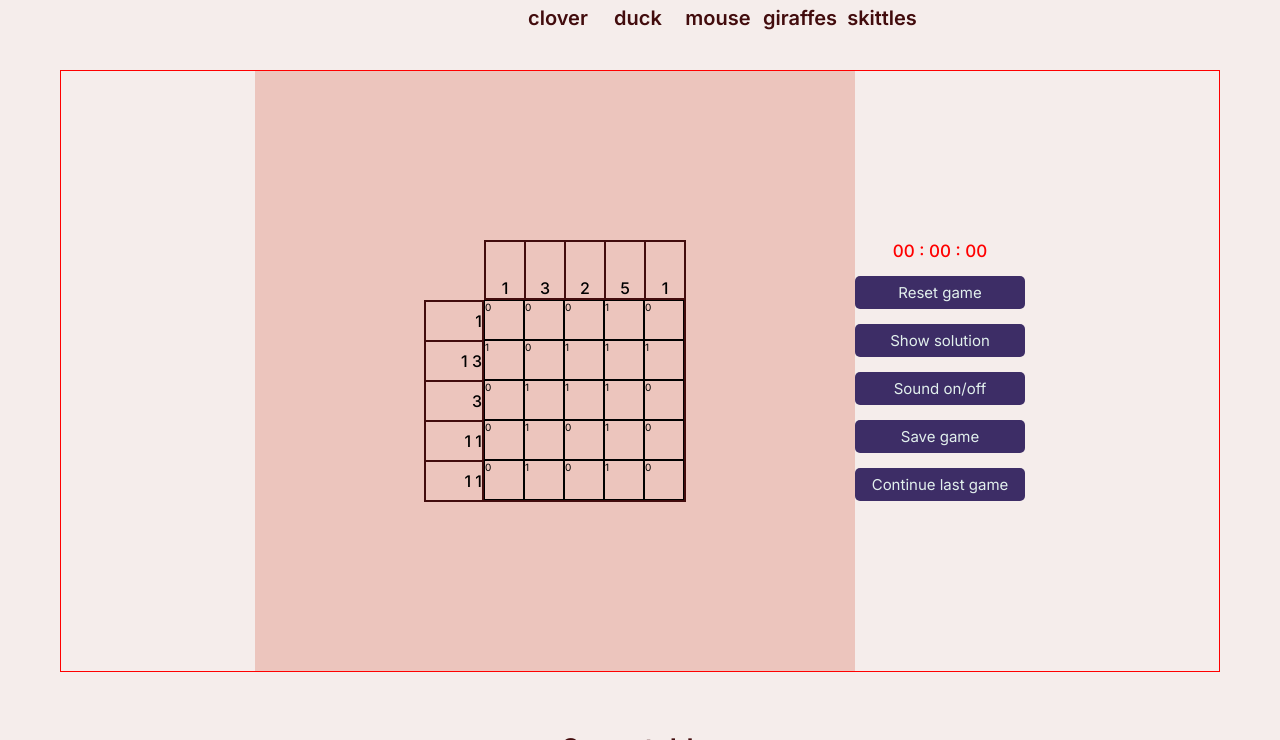
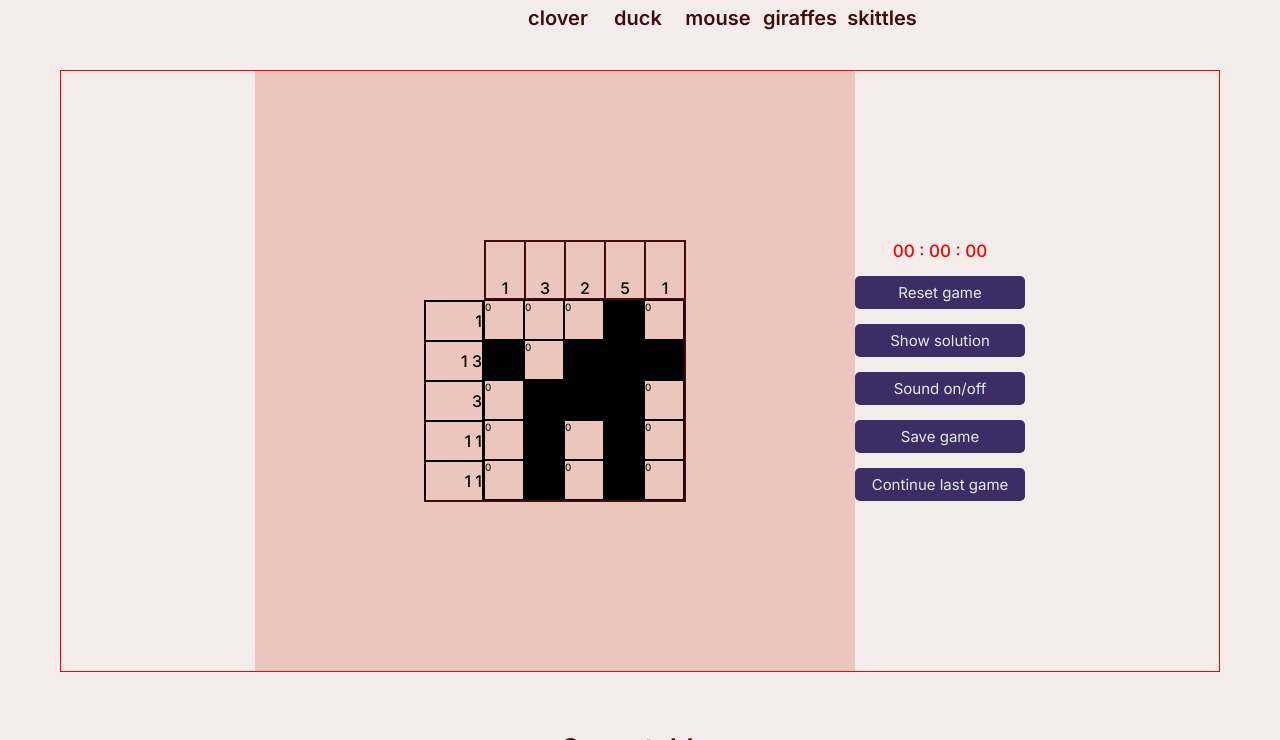
Before and after one commit to Ihar-Batura/Nonograms, a website built with webpack: page src/index.html in a window 1280 px wide. Both pictures are taken after a click on the button "Show solution". Shown: the part 501-1241 px from the top of the page. Built offline with nearby package versions, Linux system fonts and the light colour scheme.

Commit message:
feat: add function show solution

```diff
--- a/src/index.js
+++ b/src/index.js
@@ -541,3 +541,18 @@ function markCell() {
     })
   );
 }
+
+/* SHOW SOLUTION */
+
+const solutionBtn = document.querySelector('.solution');
+
+solutionBtn.addEventListener('click', () => {
+  gameField.innerHTML = ''; // очишает поле для игры
+  createGameField(gameNow); //отрисовывает этот же уровень
+  const cells = document.querySelectorAll('.cell');
+  cells.forEach((cell) => {
+    if (cell.innerText === '1') {
+      cell.classList.add('fill');
+    }
+  });
+});
--- a/src/style.css
+++ b/src/style.css
@@ -520,11 +520,11 @@ span.prompt {
 }
 
 .row-border {
-  border-top: 2px solid var(--clr-body-text-light);
+  border-top: 2px solid black;
 }
 
 .cell-border {
-  border-left: 2px solid var(--clr-body-text-light);
+  border-left: 2px solid black;
 }
 
 .row-prompt {
@@ -537,7 +537,7 @@ span.prompt {
   min-width: 60px;
   height: 40px;
   text-align: end;
-  border: 2px solid var(--clr-body-text-light);
+  border: 2px solid black;
   border-bottom: 1px;
 }
 
```
